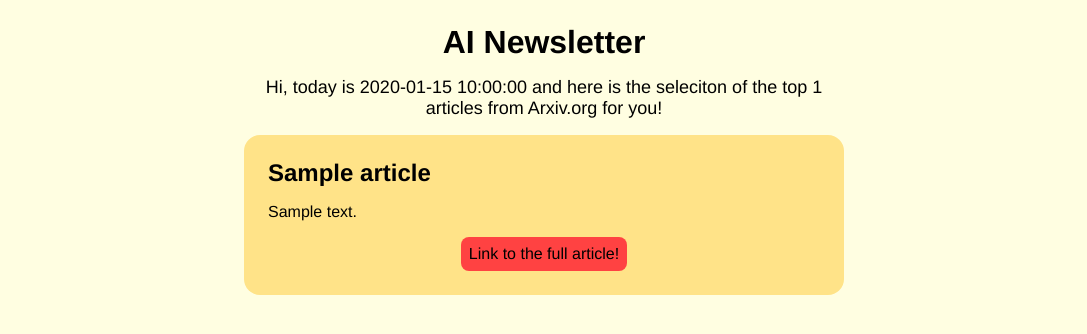
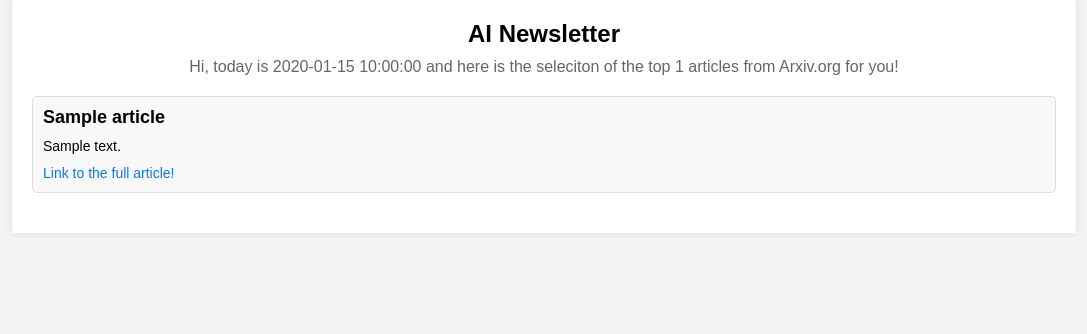
Before and after one commit to calcajack3/arxiv-articles, a Python web app: template src/templates/articles.html in a window 1280 px wide. Shown: the top 334 px of the page, without its empty margins (96-1183 px from the left). Run offline with Jinja, Linux system fonts and the light colour scheme; the template is opened without the code that fills it: most values are stand-ins (such as "Sample title", 1, 10 or a date in 2020).

Commit message:
Style better the templates
---

For more details, open the [Copilot Workspace session](https://copilot-workspace.githubnext.com/calcajack3/arxiv-articles?shareId=XXXX-XXXX-XXXX-XXXX).

```diff
--- a/src/templates/articles.html
+++ b/src/templates/articles.html
@@ -2,16 +2,10 @@
 
 {% block content %}
 {% for article in articles %}
-<div class="article"
-    style="background-color: rgb(255, 227, 136); padding: 1.5rem; display: grid; border-radius: 1rem; margin-bottom: 1rem;">
-    <div
-        style="font-size: x-large; font-weight: 700;margin-bottom: 1rem;">{{
-        article.title }}</div>
-    <div>{{article.summary}}</div>
-    <a
-        style="text-align: center;margin: auto; display: block; color: black; text-decoration: none; background-color: rgb(255, 66, 66); padding: .5rem; border-radius: .5rem;margin-top: 1rem;"
-        href="{{article.link}}" target="_blank">Link to the
-        full article!</a>
+<div class="article">
+    <div class="article-title">{{ article.title }}</div>
+    <div class="article-summary">{{ article.summary }}</div>
+    <a class="article-link" href="{{article.link}}" target="_blank">Link to the full article!</a>
 </div>
 {% endfor %}
 {% endblock %}
--- a/src/templates/base.html
+++ b/src/templates/base.html
@@ -3,23 +3,19 @@
     <head>
         <meta charset="UTF-8">
         <meta name="viewport" content="width=device-width, initial-scale=1.0">
+        <link rel="stylesheet" href="styles.css">
     </head>
-    <body
-        style="font-family: Helvetica, Arial, sans-serif; background-color: rgb(255, 254, 225);padding-top: 1rem; padding-bottom: 1rem;">
-        <div style="max-width: 600px; margin: auto;">
+    <body class="body">
+        <div class="container">
 
-            <div style="text-align: center;">
-                <div
-                    style="font-size: xx-large; font-weight: 800;">AI
-                    Newsletter</div>
-                <div style="font-size: large; padding: 1rem;">Hi, today is {{
-                    date
-                    }} and here is the
+            <div class="header">
+                <div class="title">AI Newsletter</div>
+                <div class="subtitle">Hi, today is {{ date }} and here is the
                     seleciton of the top {{ n_selected_articles }}
                     articles from Arxiv.org for you!</div>
             </div>
 
-            <div style="display: grid;">
+            <div class="content">
                 {% block content %}{% endblock %}
             </div>
         </div>
--- /dev/null
+++ b/src/templates/styles.css
@@ -0,0 +1,97 @@
+/* CSS rules for the article elements */
+.article {
+    margin-bottom: 20px;
+    padding: 10px;
+    border: 1px solid #ddd;
+    border-radius: 5px;
+    background-color: #f9f9f9;
+}
+
+.article-title {
+    font-size: 18px;
+    font-weight: bold;
+    margin-bottom: 10px;
+}
+
+.article-summary {
+    font-size: 14px;
+    margin-bottom: 10px;
+}
+
+.article-link {
+    font-size: 14px;
+    color: #007bff;
+    text-decoration: none;
+}
+
+.article-link:hover {
+    text-decoration: underline;
+}
+
+/* CSS rules for the overall layout and header */
+.body {
+    font-family: Arial, sans-serif;
+    background-color: #f4f4f4;
+    margin: 0;
+    padding: 0;
+}
+
+.container {
+    width: 80%;
+    margin: 0 auto;
+    padding: 20px;
+    background-color: #fff;
+    box-shadow: 0 0 10px rgba(0, 0, 0, 0.1);
+}
+
+.header {
+    text-align: center;
+    margin-bottom: 20px;
+}
+
+.title {
+    font-size: 24px;
+    font-weight: bold;
+    margin-bottom: 10px;
+}
+
+.subtitle {
+    font-size: 16px;
+    color: #666;
+}
+
+/* CSS rules for the email content and articles */
+.email-body {
+    font-family: Arial, sans-serif;
+    background-color: #f4f4f4;
+    margin: 0;
+    padding: 0;
+}
+
+.email-container {
+    width: 80%;
+    margin: 0 auto;
+    padding: 20px;
+    background-color: #fff;
+    box-shadow: 0 0 10px rgba(0, 0, 0, 0.1);
+}
+
+.email-header {
+    text-align: center;
+    margin-bottom: 20px;
+}
+
+.email-title {
+    font-size: 24px;
+    font-weight: bold;
+    margin-bottom: 10px;
+}
+
+.email-subtitle {
+    font-size: 16px;
+    color: #666;
+}
+
+.email-content {
+    margin-top: 20px;
+}
```
Also changed, not shown: src/templates/email.html (+18 -30 lines).
